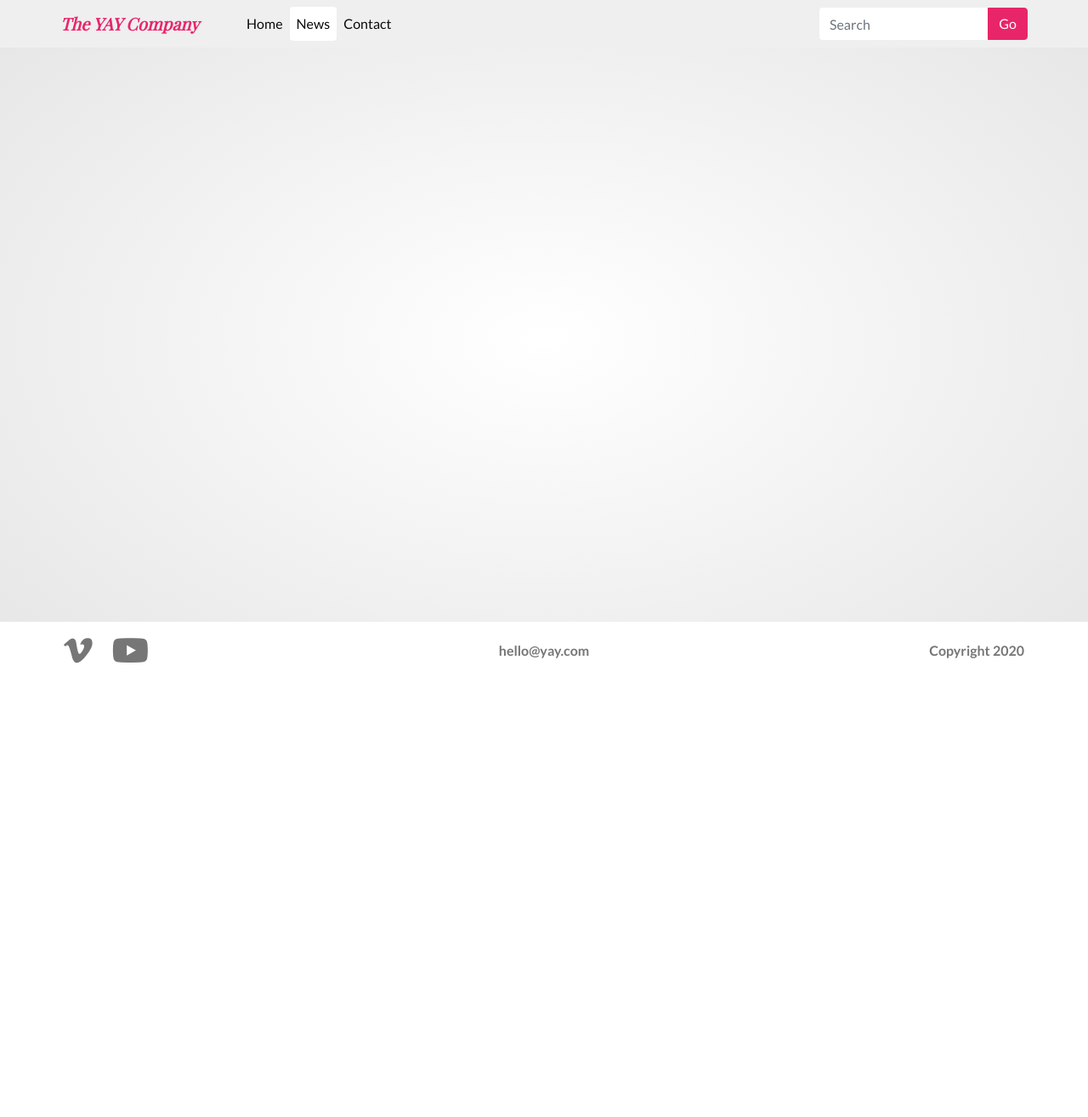
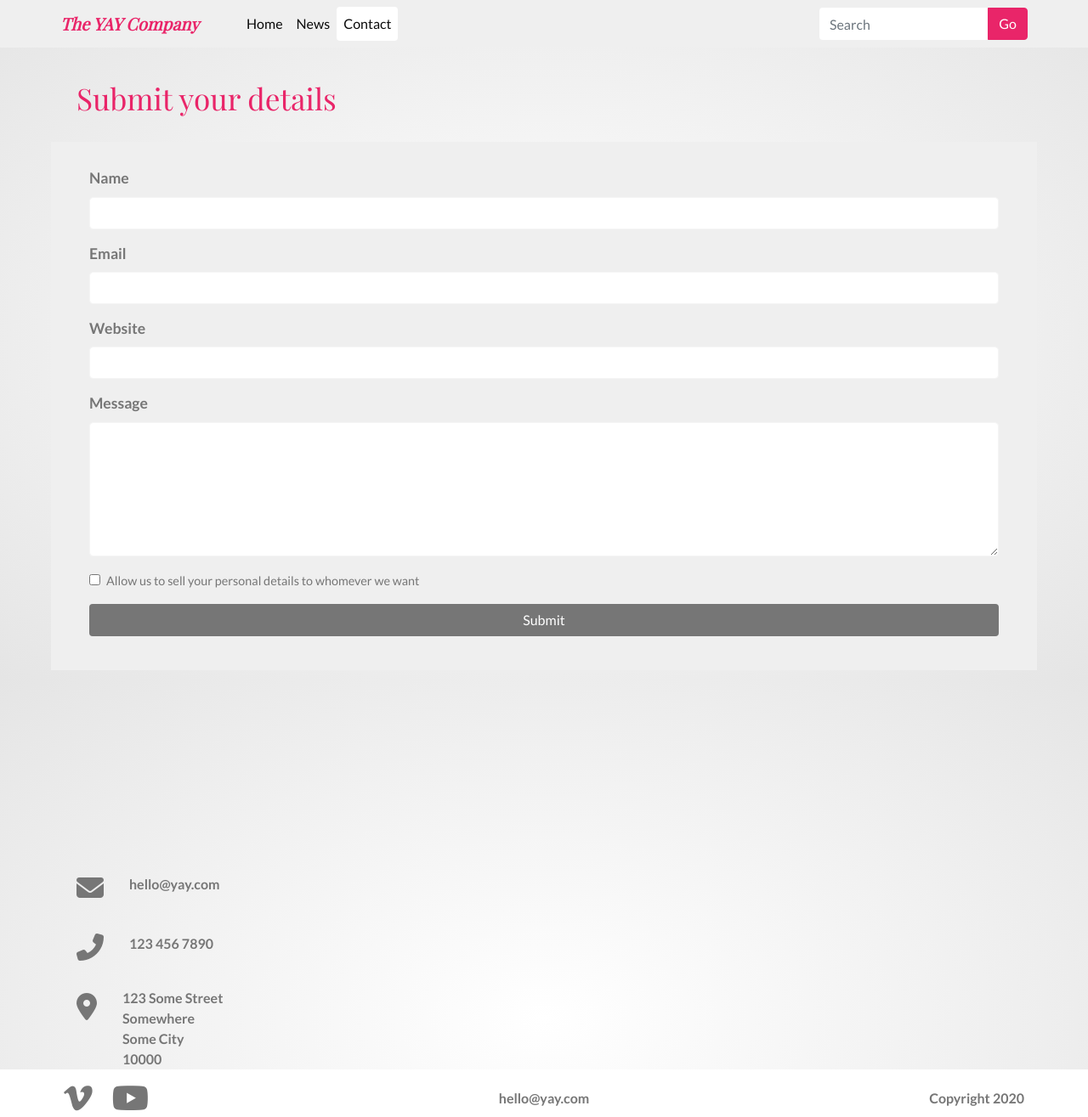
Before and after one commit to Noroff-FEU-Assignments/css-frameworks-ca-toratapp, a plain HTML site: page contact.html in a window 1280 px wide. Shown: the whole page at 85% size. Before the commit the page ends 800 px from the top, so only its background shows below. Drawn offline with nearby package versions, Linux system fonts and the light colour scheme; a web font is replaced by a local one.

Commit message:
Finishing news and working on contact

```diff
--- a/contact.html
+++ b/contact.html
@@ -44,12 +44,12 @@
                 <a class="nav-link" href="index.html">Home</a>
               </li>
               <li class="nav-item">
-                <a class="nav-link active" href="news.html"
-                  >News <span class="sr-only">(current)</span></a
-                >
+                <a class="nav-link" href="news.html">News</a>
               </li>
               <li class="nav-item">
-                <a class="nav-link" href="contact.html">Contact</a>
+                <a class="nav-link active" href="contact.html"
+                  >Contact <span class="sr-only">(current)</span></a
+                >
               </li>
             </ul>
             <form class="header__search-form form-inline my-2 my-lg-0">
@@ -69,8 +69,60 @@
           </div>
         </nav>
       </header>
-      <main class="news-container container">
-        <h1 class="contact-h1">Contact</h1>
+      <main class="contact-container container">
+        <div class="form-and-contact-info">
+          <div class="contact-info col-md">
+            <div class="contact-info__email">
+              <i class="fa-solid fa-envelope"></i>
+              <p>hello@yay.com</p>
+            </div>
+            <div class="contact-info__phone">
+              <i class="fa-solid fa-phone-flip"></i>
+              <p>123 456 7890</p>
+            </div>
+            <div class="contact-info__address">
+              <i class="fa-solid fa-location-dot"></i>
+              <div class="contact-info__address__p-container">
+                <p>123 Some Street</p>
+                <p>Somewhere</p>
+                <p>Some City</p>
+                <p>10000</p>
+              </div>
+            </div>
+          </div>
+          <h1 class="contact-h1">Submit your details</h1>
+          <form class="contact-form col-md">
+            <div class="form-group">
+              <label for="name">Name</label>
+              <input type="text" class="form-control" id="name" />
+            </div>
+            <div class="form-group">
+              <label for="email">Email</label>
+              <input
+                type="email"
+                class="form-control"
+                id="email"
+                aria-describedby="emailHelp"
+              />
+            </div>
+            <div class="form-group">
+              <label for="website">Website</label>
+              <input type="text" class="form-control" id="website" />
+            </div>
+            <div class="form-group">
+              <label for="message">Message</label>
+              <textarea class="form-control" id="message" rows="6"></textarea>
+            </div>
+            <div class="form-group form-check">
+              <input type="checkbox" class="form-check-input" id="checkbox" />
+              <label class="form-check-label" for="checkbox"
+                >Allow us to sell your personal details to whomever we
+                want</label
+              >
+            </div>
+            <button type="submit" class="contact-form__btn btn">Submit</button>
+          </form>
+        </div>
       </main>
     </div>
     <footer></footer>
@@ -89,7 +141,6 @@
       integrity="sha384-w1Q4orYjBQndcko6MimVbzY0tgp4pWB4lZ7lr30WKz0vr/aWKhXdBNmNb5D92v7s"
       crossorigin="anonymous"
     ></script>
-    <script src="js/home.js"></script>
     <script src="js/util.js"></script>
     <script src="js/components/footer.js"></script>
   </body>
--- a/sass/partials/_contact.scss
+++ b/sass/partials/_contact.scss
@@ -0,0 +1,112 @@
+.contact-padding {
+    padding-left: 30px;
+    padding-right: 30px;
+}
+
+.contact-margin {
+    margin-left: 30px;
+    margin-right: 30px;
+}
+
+.contact-h1 {
+    margin-top: 45px;
+    margin-bottom: 30px;
+    @extend .contact-padding;
+}
+
+.contact-container.container {
+    padding-left: 0;
+    padding-right: 0;
+}
+
+.form-and-contact-info {
+    display: flex;
+    flex-direction: column;
+}
+
+.contact-info {
+    @extend .contact-padding;
+}
+
+.contact-container {
+    margin-top: 95px;
+    .contact-info {
+        display: flex;
+        flex-direction: column;
+        gap: 30px;
+    }
+
+    .contact-info p {
+        font-weight: 700;
+    }
+
+    .contact-info > * {
+        display: flex;
+        gap: 30px;
+    }
+
+    i {
+        font-size: 2rem;
+    }
+
+    .contact-info__address {
+        align-items: start;
+    }
+
+    .contact-info__address p {
+        margin: 0;
+    }
+
+    .contact-info__address p:first-of-type {
+        margin: -6px 0px 0px 0px;
+    }
+}
+
+.contact-form {
+    background-color: $light;
+    display: flex;
+    flex-direction: column;
+    margin-bottom: 240px;
+
+    input {
+        font-family: $font-family-sans-serif;
+    }
+
+    label {
+        font-family: $font-family-sans-serif;
+        font-weight: 700;
+        font-size: 1.1rem;
+    }
+
+    .form-check-label {
+        font-weight: 400 !important;
+        font-size: 0.9rem !important;
+    }
+
+    .form-group {
+        @extend .contact-padding;
+    }
+
+    .form-group:first-of-type {
+        margin-top: 30px;
+    }
+
+    .form-group:last-of-type {
+        padding-left: 0;
+        padding-right: 0;
+        margin-left: 50px;
+        margin-right: 50px;
+    }
+
+    #checkbox {
+        accent-color: $primary;
+    }
+
+    .contact-form__btn {
+        background-color: $gray-800;
+        color: white;
+        width: auto;
+        margin-bottom: 40px;
+        @extend .contact-margin;
+    }
+}
--- a/sass/partials/_media.scss
+++ b/sass/partials/_media.scss
@@ -32,6 +32,24 @@
     .col-lg-3 {
         max-width: 22.5%;
     }
+
+    .contact-info {
+        order: 3;
+    }
+
+    .contact-h1 {
+        order: 1;
+    }
+
+    .contact-form {
+        order: 2;
+    }
+
+    .contact-h1 {
+        margin-top: 0;
+        margin-bottom: 30px;
+
+    }
 }
 
 @media (min-width: 1190px) {
```
Also changed, not shown: news.html (+8 -9 lines), css/style.css, 1 other file.
